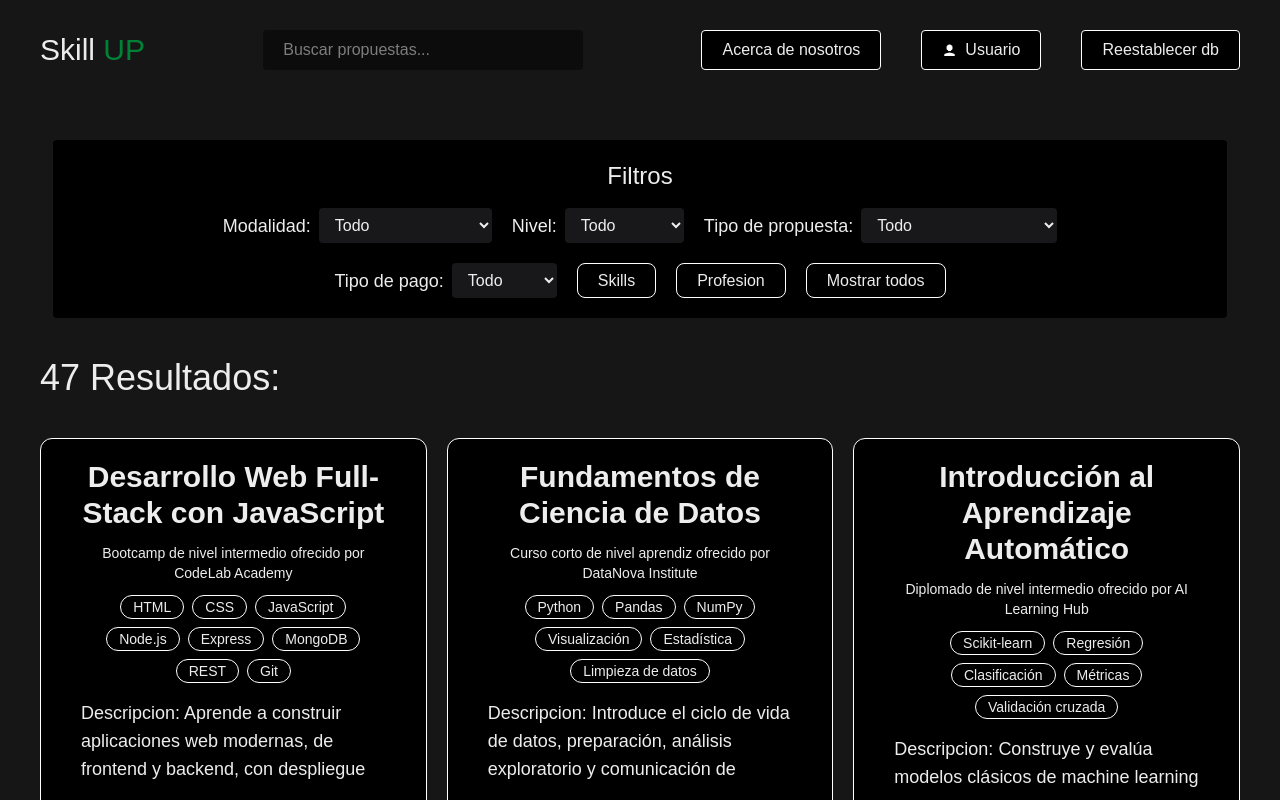
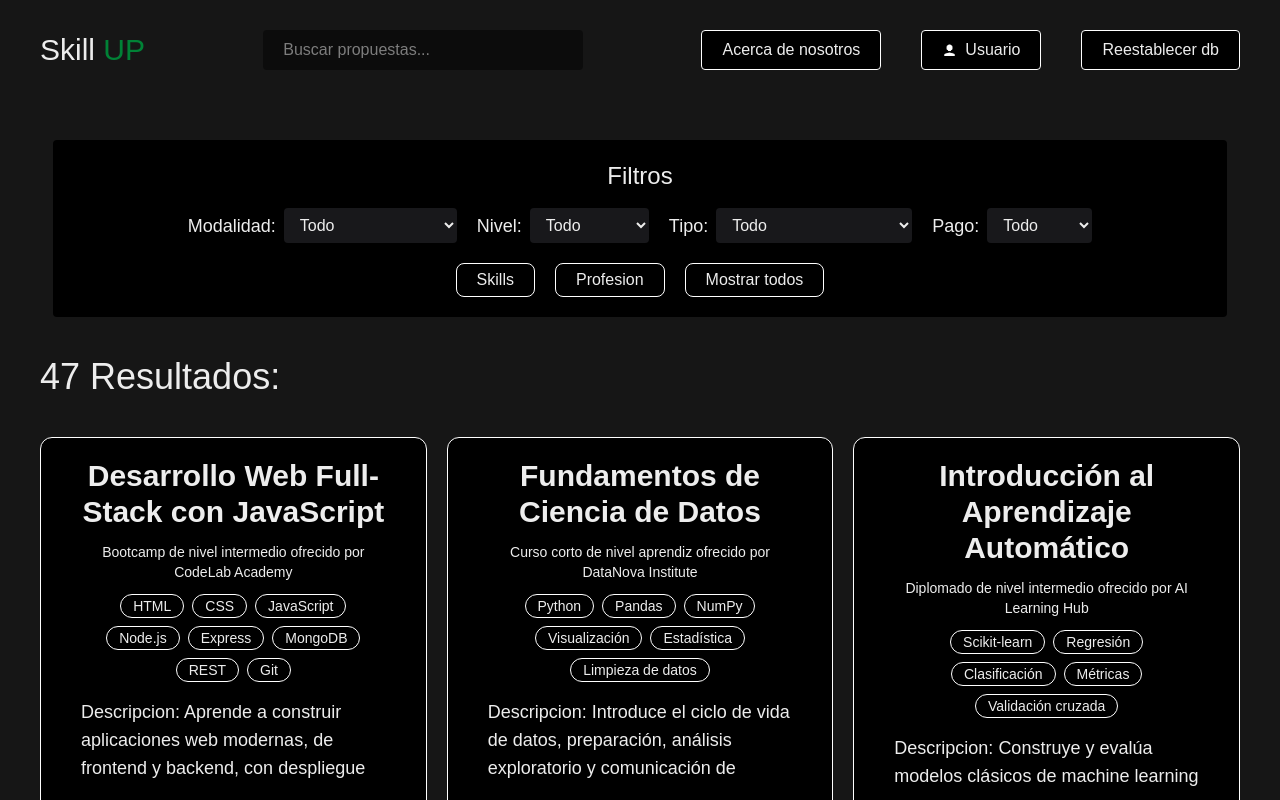
Before and after one commit to saja04/skill-up-frontend, a Next.js app: page / in a window 1280 px wide. Shown: the top 800 px of the page. Built offline with nearby package versions, Linux system fonts and the light colour scheme; sample sign-in values are in the browser's storage.

Commit message:
some crashing bugs fixed, profile page fixed as well

```diff
--- a/app/filtrosPropuestas.tsx
+++ b/app/filtrosPropuestas.tsx
@@ -84,7 +84,7 @@ export default function FiltrosPropuestas({ propuestas, onSendData }: { propuest
           </select>
         </div>
         <div className="flex flex-row items-center gap-2">
-          <p className="text-lg">Tipo de propuesta:</p>
+          <p className="text-lg">Tipo:</p>
           <select value={activeFilter.type === "type" ? activeFilter.value : ""} className="modality" onChange={(e) => handleFilterData("type", e.target.value as string)}>
             <option value="" disabled>
               Todo
@@ -97,7 +97,7 @@ export default function FiltrosPropuestas({ propuestas, onSendData }: { propuest
           </select>
         </div>
         <div className="flex flex-row items-center gap-2">
-          <p className="text-lg">Tipo de pago:</p>
+          <p className="text-lg">Pago:</p>
           <select value={activeFilter.type === "payment" ? activeFilter.value : ""} className="modality" onChange={(e) => handleFilterData("payment", e.target.value as string)}>
             <option value="" disabled>
               Todo
```
